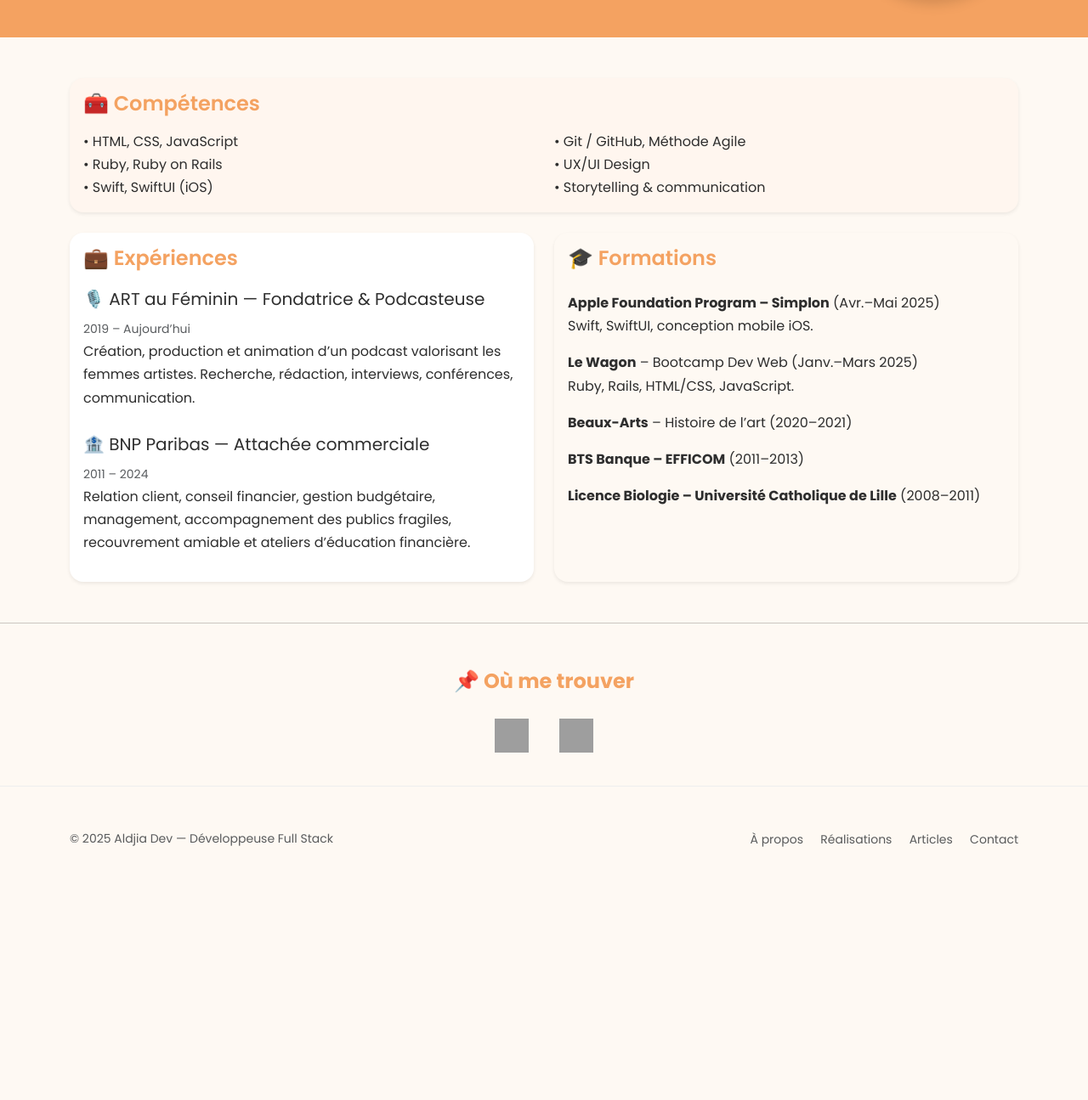
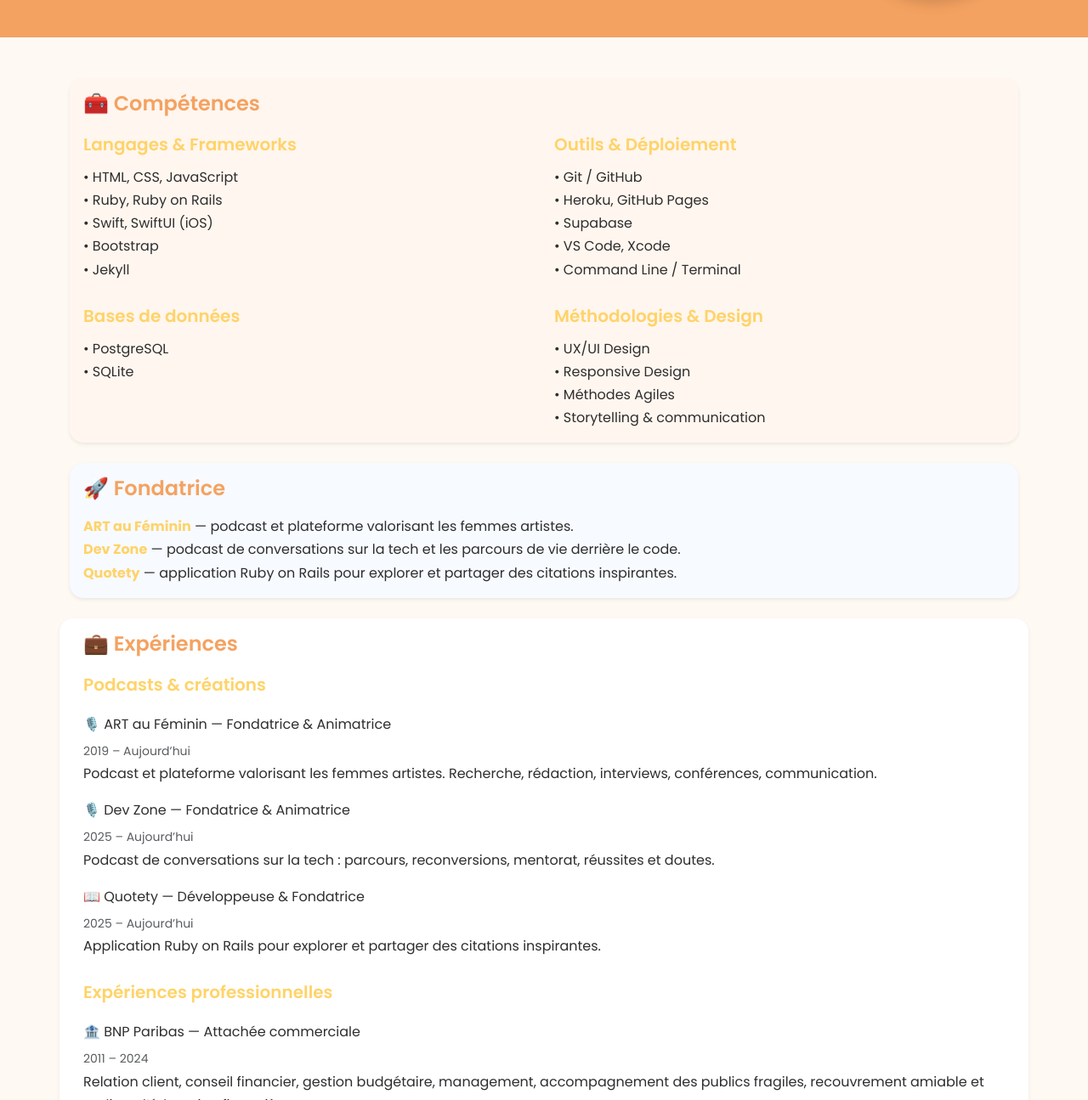
Before and after one commit to AldjiaDev/aldjia.dev, a Jekyll site: the page built from about.html, in a window 1280 px wide and 1400 px high, scrolled down 246 px, cut to the strip 105-1400 px from the top of the window. Shown: the whole strip at 85% size. Built offline with Jekyll 4.4.1, drawn with Linux system fonts in a browser that asks for light colours; before the commit the page ends 1386 px from its top, so only the background shows below that; some of the changed text lies outside the part shown; grey boxes are pictures that could not be loaded.

Commit message:
Refactor About page: restructure skills, experiences and education sections

```diff
--- a/about.html
+++ b/about.html
@@ -8,7 +8,7 @@
   <div class="container d-flex flex-column flex-md-row align-items-center justify-content-between">
     <div class="mb-4 mb-md-0">
       <h1 class="display-4 fw-bold text-white">
-        Salut, moi c’est <span style="color: var(--accent);">Aldjia</span> 👋
+        Salut, moi c’est <span style="color: var(--accent);">Aldjia</span>
       </h1>
       <p class="lead text-white-50">
         Développeuse web — curieuse, enthousiaste, et toujours à fond dans ce que je fais.
@@ -28,64 +28,147 @@
   <div class="card shadow-sm border-0 rounded-4 mb-4" style="background-color: #FFF6EF;">
     <div class="card-body">
       <h2 class="h4 fw-semibold mb-3" style="color: var(--primary);">🧰 Compétences</h2>
+
       <div class="row">
+        <!-- LANGAGES & FRAMEWORKS -->
         <div class="col-md-6">
-          <ul class="list-unstyled mb-0">
+          <h5 class="fw-semibold" style="color: var(--accent);">Langages & Frameworks</h5>
+          <ul class="list-unstyled mb-4">
             <li>• HTML, CSS, JavaScript</li>
             <li>• Ruby, Ruby on Rails</li>
             <li>• Swift, SwiftUI (iOS)</li>
+            <li>• Bootstrap</li>
+            <li>• Jekyll</li>
           </ul>
         </div>
+
+        <!-- OUTILS & DÉPLOIEMENT -->
         <div class="col-md-6">
+          <h5 class="fw-semibold" style="color: var(--accent);">Outils & Déploiement</h5>
+          <ul class="list-unstyled mb-4">
+            <li>• Git / GitHub</li>
+            <li>• Heroku, GitHub Pages</li>
+            <li>• Supabase</li>
+            <li>• VS Code, Xcode</li>
+            <li>• Command Line / Terminal</li>
+          </ul>
+        </div>
+      </div>
+
+      <div class="row">
+        <!-- BASES DE DONNÉES -->
+        <div class="col-md-6">
+          <h5 class="fw-semibold" style="color: var(--accent);">Bases de données</h5>
+          <ul class="list-unstyled mb-4">
+            <li>• PostgreSQL</li>
+            <li>• SQLite</li>
+          </ul>
+        </div>
+
+        <!-- MÉTHODOLOGIES & DESIGN -->
+        <div class="col-md-6">
+          <h5 class="fw-semibold" style="color: var(--accent);">Méthodologies & Design</h5>
           <ul class="list-unstyled mb-0">
-            <li>• Git / GitHub, Méthode Agile</li>
             <li>• UX/UI Design</li>
+            <li>• Responsive Design</li>
+            <li>• Méthodes Agiles</li>
             <li>• Storytelling & communication</li>
           </ul>
         </div>
       </div>
+
     </div>
   </div>
+
+
+  <!-- CRÉATIONS -->
+  <div class="card shadow-sm border-0 rounded-4 mb-4" style="background-color: #F7FAFF;">
+    <div class="card-body">
+      <h2 class="h4 fw-semibold mb-3" style="color: var(--primary);">🚀 Fondatrice</h2>
+        <ul class="list-unstyled mb-0">
+          <li>
+            <strong><a href="https://artaufeminin.fr/" target="_blank" style="color: var(--accent);">ART au Féminin</a></strong> — podcast et plateforme valorisant les femmes artistes.
+          </li>
+          <li>
+            <strong><a href="https://open.spotify.com/episode/4p1JlnFEONylzl9UnMC4U7?si=CCzYUr9iSzen2v24AUDv9w&nd=1&dlsi=21fdc55f13b14b16" target="_blank" style="color: var(--accent);">Dev Zone</a></strong> — podcast de conversations sur la tech et les parcours de vie derrière le code.
+          </li>
+          <li>
+            <strong><a href="https://quotety.aldjia.dev/" target="_blank" style="color: var(--accent);">Quotety</a></strong> — application Ruby on Rails pour explorer et partager des citations inspirantes.
+          </li>
+          </ul>
+    </div>
+  </div>
+
 
   <!-- LIGNE 2 : EXPÉRIENCES + FORMATIONS -->
   <div class="row mb-4">
   <!-- EXPÉRIENCES -->
-    <div class="col-md-6 mb-4 mb-md-0">
-      <div class="card shadow-sm border-0 rounded-4 h-100" style="background-color: #ffffff;">
+  <div class="card shadow-sm border-0 rounded-4 mb-4" style="background-color: #ffffff;">
     <div class="card-body">
       <h2 class="h4 fw-semibold mb-3" style="color: var(--primary);">💼 Expériences</h2>
 
-          <div class="mb-4">
-            <h5 class="mb-1">🎙️ ART au Féminin — Fondatrice & Podcasteuse</h5>
+      <!-- PODCASTS & CRÉATIONS -->
+      <h5 class="fw-semibold mb-3" style="color: var(--accent);">Podcasts & créations</h5>
+
+      <div class="mb-3">
+        <h6 class="mb-1">🎙️ ART au Féminin — Fondatrice & Animatrice</h6>
         <small class="text-muted">2019 – Aujourd’hui</small>
-            <p>Création, production et animation d’un podcast valorisant les femmes artistes. Recherche, rédaction, interviews, conférences, communication.</p>
+        <p class="mb-2">Podcast et plateforme valorisant les femmes artistes. Recherche, rédaction, interviews, conférences, communication.</p>
       </div>
 
+      <div class="mb-3">
+        <h6 class="mb-1">🎙️ Dev Zone — Fondatrice & Animatrice </h6>
+        <small class="text-muted">2025 – Aujourd’hui</small>
+        <p class="mb-2">Podcast de conversations sur la tech : parcours, reconversions, mentorat, réussites et doutes.</p>
+      </div>
+
+      <div class="mb-4">
+        <h6 class="mb-1">📖 Quotety — Développeuse & Fondatrice</h6>
+        <small class="text-muted">2025 – Aujourd’hui</small>
+        <p class="mb-2">Application Ruby on Rails pour explorer et partager des citations inspirantes.</p>
+      </div>
+
+      <!-- EXPÉRIENCES PROFESSIONNELLES -->
+      <h5 class="fw-semibold mb-3" style="color: var(--accent);">Expériences professionnelles</h5>
+
       <div>
-            <h5 class="mb-1">🏦 BNP Paribas — Attachée commerciale</h5>
+        <h6 class="mb-1">🏦 BNP Paribas — Attachée commerciale</h6>
         <small class="text-muted">2011 – 2024</small>
         <p>Relation client, conseil financier, gestion budgétaire, management, accompagnement des publics fragiles, recouvrement amiable et ateliers d’éducation financière.</p>
       </div>
-        </div>
+
     </div>
   </div>
 
+
   <!-- FORMATIONS -->
-    <div class="col-md-6">
-      <div class="card shadow-sm border-0 rounded-4 h-100" style="background-color: #FEF9F3;">
+  <div class="card shadow-sm border-0 rounded-4 mb-4" style="background-color: #FEF9F3;">
     <div class="card-body">
       <h2 class="h4 fw-semibold mb-3" style="color: var(--primary);">🎓 Formations</h2>
+
+      <!-- FORMATIONS TECHNIQUES -->
+      <h5 class="fw-semibold mb-3" style="color: var(--accent);">Formations techniques</h5>
+      <ul class="list-group list-group-flush mb-4">
+        <li class="list-group-item">
+          <strong>Apple Foundation Program – Simplon</strong> (Avr.–Mai 2025)<br>
+          Swift, SwiftUI, conception mobile iOS.
+        </li>
+        <li class="list-group-item">
+          <strong>Le Wagon</strong> – Bootcamp Dev Web (Janv.–Mars 2025)<br>
+          Ruby, Rails, HTML/CSS, JavaScript.
+        </li>
+      </ul>
+
+      <!-- PARCOURS ACADÉMIQUE -->
+      <h5 class="fw-semibold mb-3" style="color: var(--accent);">Parcours académique</h5>
       <ul class="list-group list-group-flush">
-            <li class="list-group-item"><strong>Apple Foundation Program – Simplon</strong> (Avr.–Mai 2025)<br>Swift, SwiftUI, conception mobile iOS.</li>
-            <li class="list-group-item"><strong>Le Wagon</strong> – Bootcamp Dev Web (Janv.–Mars 2025)<br>Ruby, Rails, HTML/CSS, JavaScript.</li>
         <li class="list-group-item"><strong>Beaux-Arts</strong> – Histoire de l’art (2020–2021)</li>
         <li class="list-group-item"><strong>BTS Banque – EFFICOM</strong> (2011–2013)</li>
         <li class="list-group-item"><strong>Licence Biologie – Université Catholique de Lille</strong> (2008–2011)</li>
       </ul>
     </div>
   </div>
-    </div>
-  </div>
+
 
   <!-- CV -->
 
@@ -95,7 +178,7 @@
 <hr class="my-5">
 
 <div class="text-center">
-  <h4 class="mb-4">📌 Où me trouver</h4>
+  <h4 class="mb-4">Où me trouver</h4>
   <a href="https://github.com/AldjiaDev" target="_blank" class="mx-3" aria-label="GitHub">
     <img src="https://cdn.jsdelivr.net/gh/devicons/devicon/icons/github/github-original.svg" alt="GitHub" width="40" height="40">
   </a>
```
Lines whose indentation alone changed are shown as unchanged.
